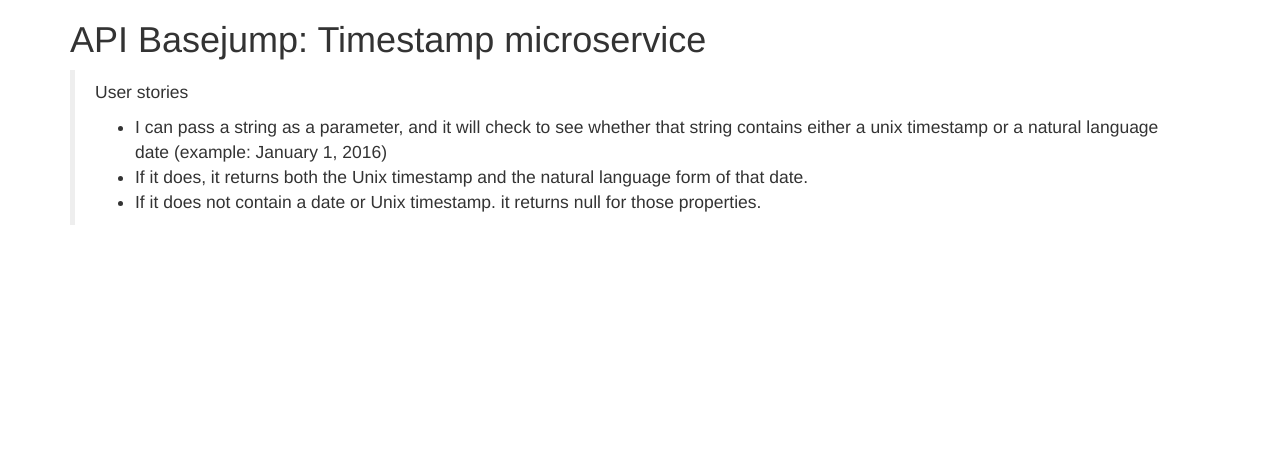
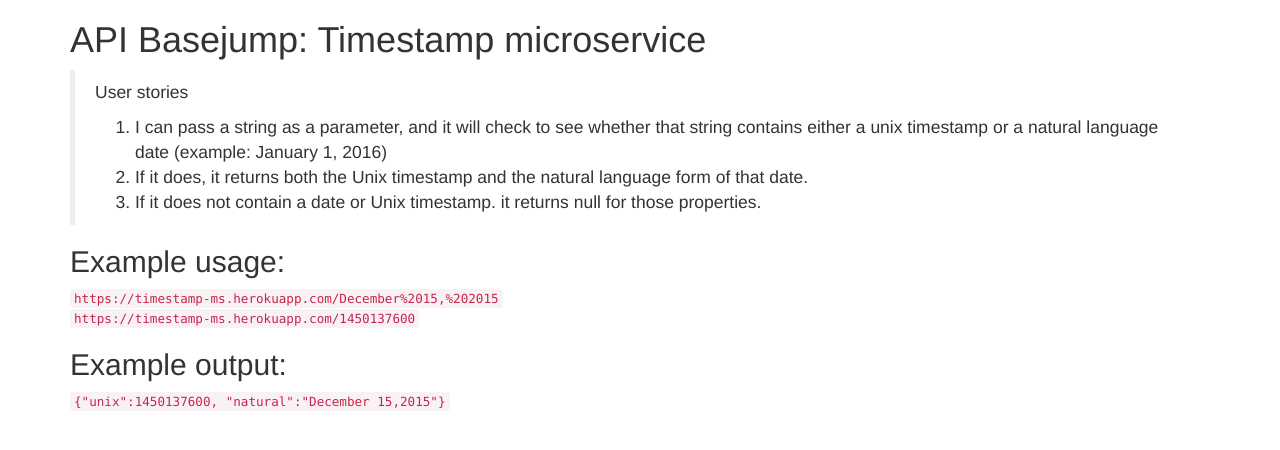
Before and after one commit to karosi21/FCC-Timestamp-Microservice, a website: page public/index.html in a window 1280 px wide. Drawn offline with nearby package versions, Linux system fonts and the light colour scheme.

Commit message:
Making the index look cool to the user

```diff
--- a/public/index.html
+++ b/public/index.html
@@ -9,12 +9,18 @@
 <h1>API Basejump: Timestamp microservice</h1>
 <blockquote>
 	<p>User stories</p>
-	<ul>
+	<ol>
 		<li>I can pass a string as a parameter, and it will check to see whether that string contains either a unix timestamp or a natural language date (example: January 1, 2016)</li>
 		<li>If it does, it returns both the Unix timestamp and the natural language form of that date.</li>
 		<li>If it does not contain a date or Unix timestamp. it returns null for those properties.</li>
-	</ul>
+	</ol>
 </blockquote>
+<h2>Example usage:</h2>
+<code>https://timestamp-ms.herokuapp.com/December%2015,%202015</code>
+<br/>
+<code>https://timestamp-ms.herokuapp.com/1450137600</code>
+<h2>Example output:</h2>
+<code>{"unix":1450137600, "natural":"December 15,2015"}</code>
 </div>
 
 <script type="text/javascript" src="https://cdnjs.cloudflare.com/ajax/libs/jquery/3.1.1/jquery.min.js"></script>
```
